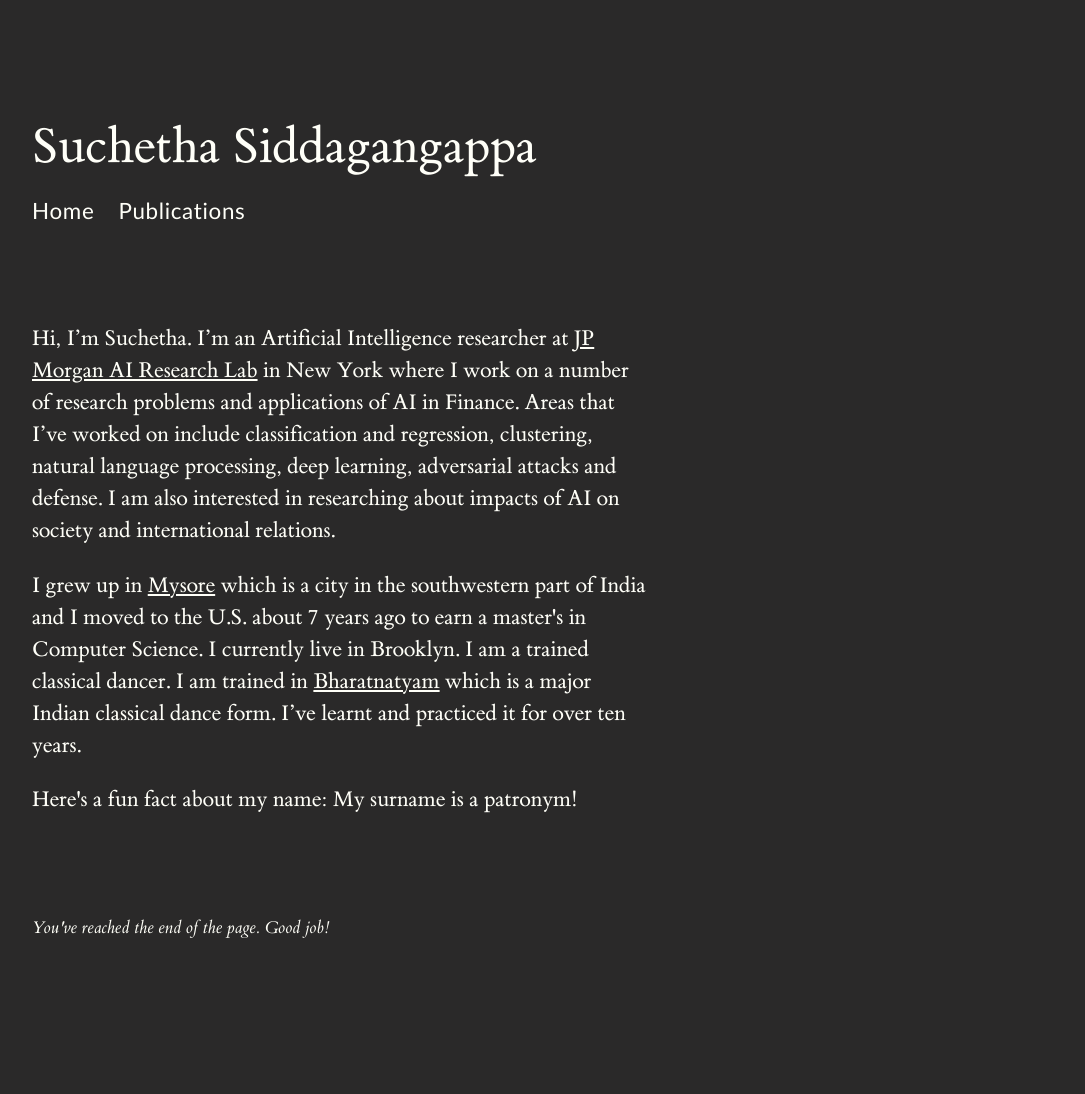
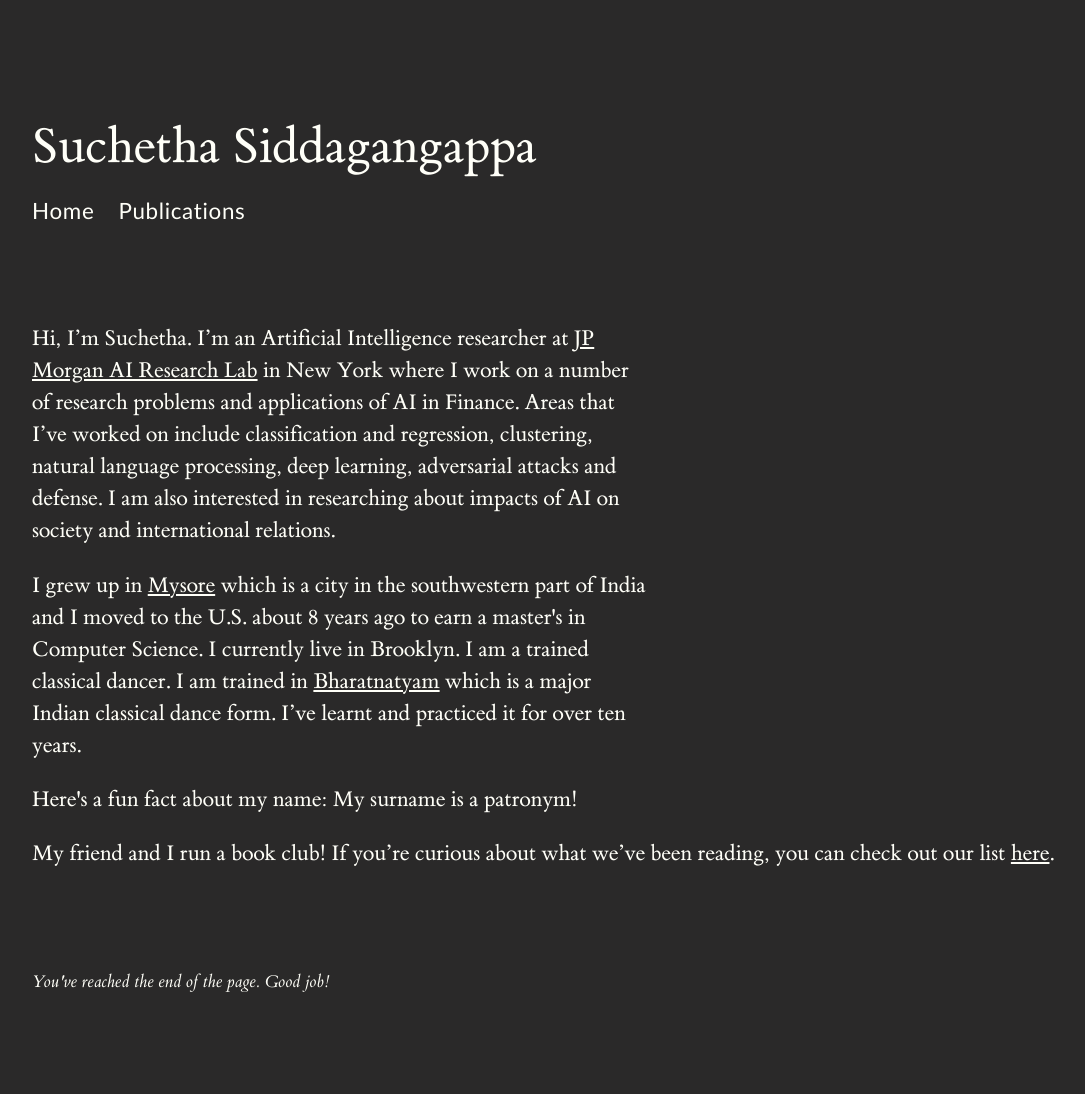
Before and after one commit to suchethas/suchethas.github.io, a Jekyll site: the page built from index.html, in a window 1280 px wide. Shown: the whole page, without its empty margins (128-1213 px from the left). Built offline with Jekyll 4.4.1, drawn with Linux system fonts in a browser that asks for light colours; before the commit the page ends 1040 px from its top, so only the background shows below that.

Commit message:
Update index.html

```diff
--- a/index.html
+++ b/index.html
@@ -5,6 +5,8 @@ title:
 
 <p>Hi, I’m Suchetha.  I’m an Artificial Intelligence researcher at <a href="https://www.jpmorgan.com/technology/artificial-intelligence">JP Morgan AI Research Lab</a> in New York where I work on a number of research problems and applications of AI in Finance.  Areas that I’ve worked on include classification and regression, clustering, natural language processing, deep learning, adversarial attacks and defense.  I am also interested in researching about impacts of AI on society and international relations.</p>
 
-<p>I grew up in <a href="https://en.wikipedia.org/wiki/Mysore">Mysore</a> which is a city in the southwestern part of India and I moved to the U.S. about 7 years ago to earn a master's in Computer Science.  I currently live in Brooklyn.  I am a trained classical dancer.  I am trained in <a href="https://en.wikipedia.org/wiki/Bharatanatyam">Bharatnatyam</a> which is a major Indian classical dance form.  I’ve learnt and practiced it for over ten years.</p>
+<p>I grew up in <a href="https://en.wikipedia.org/wiki/Mysore">Mysore</a> which is a city in the southwestern part of India and I moved to the U.S. about 8 years ago to earn a master's in Computer Science.  I currently live in Brooklyn.  I am a trained classical dancer.  I am trained in <a href="https://en.wikipedia.org/wiki/Bharatanatyam">Bharatnatyam</a> which is a major Indian classical dance form.  I’ve learnt and practiced it for over ten years.</p>
 
 <p> Here's a fun fact about my name: My surname is a patronym! </p>
+
+My friend and I run a book club! If you’re curious about what we’ve been reading, you can check out our list <a href="https://jsbookclub.my.canva.site/">here</a>.
```
